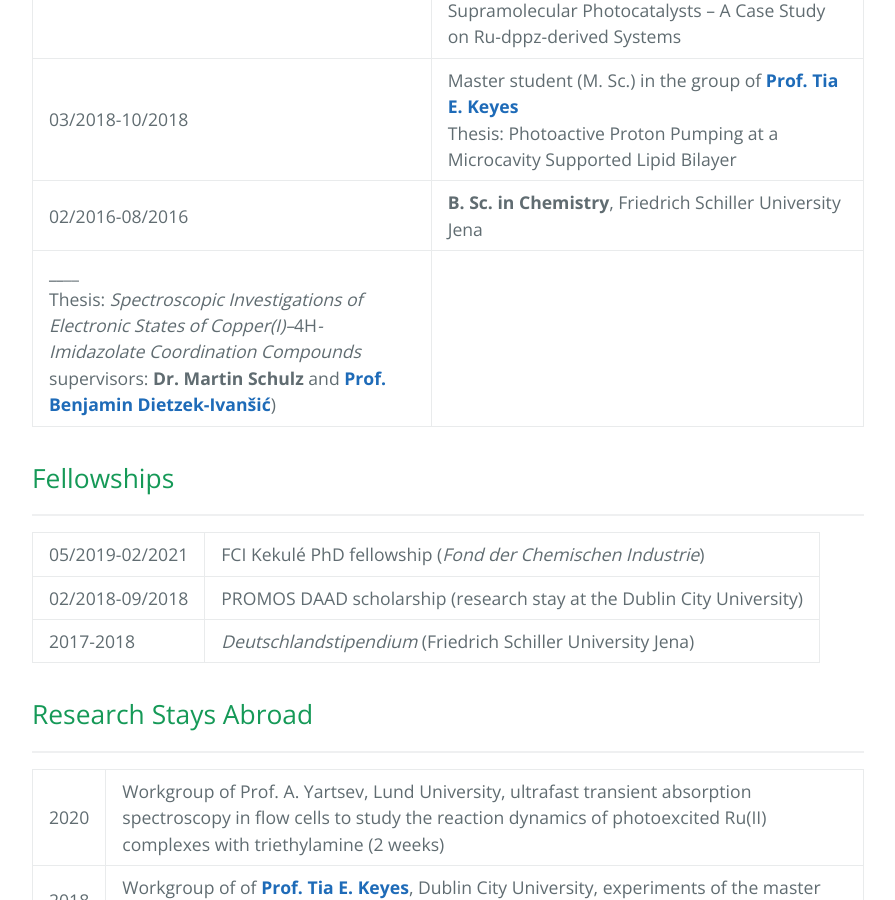
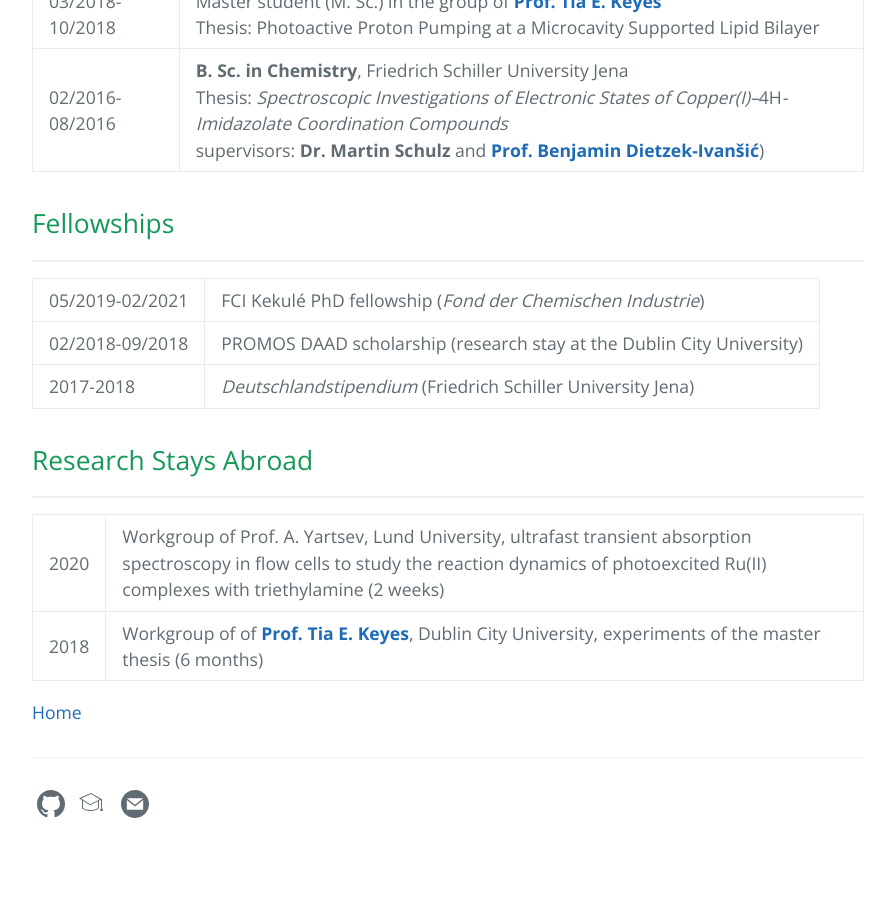
Before and after one commit to carolin-m/carolin-m.github.io, a Jekyll site: the page built from about.md, in a window 1280 px wide and 900 px high, scrolled down 655 px. Shown: the whole window, without its empty margins (192-1087 px from the left). Built offline with Jekyll 4.4.1, drawn with Linux system fonts in a browser that asks for light colours; after the commit the page ends 1527 px from its top, so only the background shows below that.

```diff
--- a/about.md
+++ b/about.md
@@ -13,8 +13,7 @@ ________________
 | since 06/2021 | Postdoctoral researcher in the group of [**Prof. Benjamin Dietzek-Ivanšić**](https://www.ipc.uni-jena.de/en/AGDietzek) |
 | 10/2018-06/2021  | Doctoral student in the group of [**Prof. Benjamin Dietzek-Ivanšić**](https://www.ipc.uni-jena.de/en/AGDietzek), <br />  Thesis: Towards Operando Spectroscopy of Supramolecular Photocatalysts – A Case Study on Ru-dppz-derived Systems |
 | 03/2018-10/2018 | Master student (M. Sc.) in the group of [**Prof. Tia E. Keyes**](https://sites.google.com/dcu.ie/keyes-research-group/home) <br /> Thesis: Photoactive Proton Pumping at a Microcavity Supported Lipid Bilayer |
-| 02/2016-08/2016 | **B. Sc. in Chemistry**, Friedrich Schiller University Jena <br />
-________ <br /> Thesis: *Spectroscopic Investigations of Electronic States of Copper(I)–*4H*-Imidazolate Coordination Compounds* <br /> supervisors: **Dr. Martin Schulz** and [**Prof. Benjamin Dietzek-Ivanšić**](https://www.ipc.uni-jena.de/en/AGDietzek)) |
+| 02/2016-08/2016 | **B. Sc. in Chemistry**, Friedrich Schiller University Jena <br /> Thesis: *Spectroscopic Investigations of Electronic States of Copper(I)–*4H*-Imidazolate Coordination Compounds* <br /> supervisors: **Dr. Martin Schulz** and [**Prof. Benjamin Dietzek-Ivanšić**](https://www.ipc.uni-jena.de/en/AGDietzek)) |
 
 ## Fellowships <br>
 ________________
```
